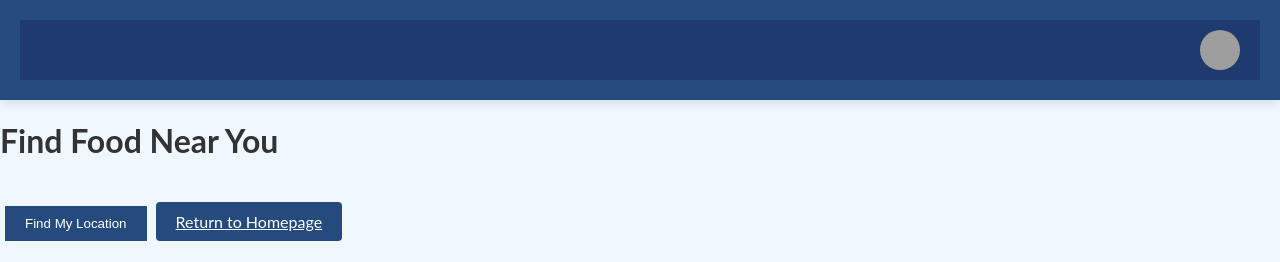
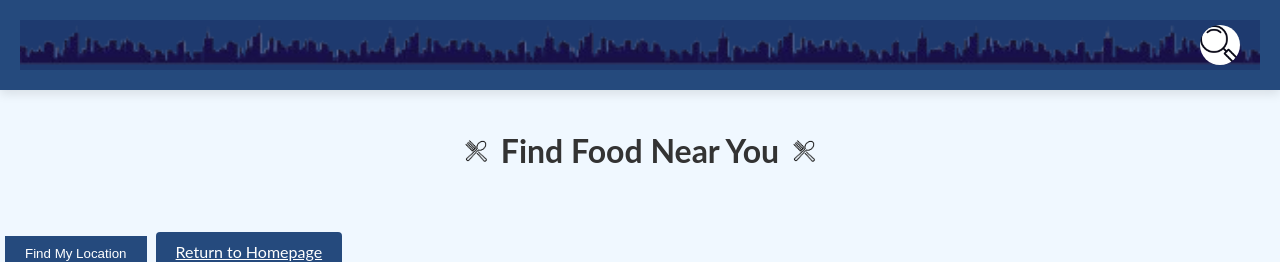
Before and after one commit to liuraymond05/AtlantaFoodFinder, a Django app: template restaurants/templates/restaurants/map.html in a window 1280 px wide. Shown: the top 262 px of the page. Run offline with Django 3.2, Linux system fonts and the light colour scheme; the template is opened without the code that fills it, so the values that code supplies are empty; some libraries are stand-ins or nearby versions; grey boxes are pictures that could not be loaded.

Commit message:
index and map css, favorites functionality, banner update
updated some functionality and css

```diff
--- a/restaurants/static/restaurants/style.css
+++ b/restaurants/static/restaurants/style.css
@@ -275,6 +289,24 @@ footer {
     box-shadow: 0 6px 12px rgba(0, 0, 0, 0.1);
 }
 
+.header-container {
+    display: flex;
+    justify-content: center;
+    align-items: center;
+    margin: 20px 0;
+}
+
+.header-container1 {
+    margin: 0 15px;
+    font-family: 'Lato', sans-serif;
+    font-size: 30px;
+    color: #254a7d;
+}
+
+.utensil-icon {
+    width: 50px;
+    height: auto;
+}
 
 #searchForm {
     margin-bottom: 20px; /* Space between form and the map */
@@ -420,16 +452,33 @@ footer {
 
 /* Banner Styles */
 .banner {
+    background-color: #1e3a6f;
+    background-image: url("ATL.png");
+    background-size: cover;
+    background-position: center;
+    height: 30px;
+    position: relative;
     display: flex;
     justify-content: flex-end;
-    background-color: #1e3a6f;
     padding: 10px;
 }
+
+.banner::after{
+    content: '';
+    position: absolute;
+    top: 0;
+    left: 0;
+    width: 100%;
+    height: 100%;
+    z-index: 1;
+}
+
 
 .profile {
     position: relative;
     display: flex;
     align-items: center;
+    z-index: 2;
 }
 
 .profile-pic {
--- a/restaurants/templates/restaurants/banner.html
+++ b/restaurants/templates/restaurants/banner.html
@@ -3,9 +3,22 @@
 <link rel="stylesheet" href="{% static 'restaurants/style.css' %}?v=1.0">
 <div class="banner">
     <div class="profile">
-        <img src="{% static 'restaurants/images/profile-pic.png' %}" alt="Profile" class="profile-pic">
+        <img src="{% static 'restaurants/magnifying.jpeg' %}" alt="Profile" class="profile-pic">
         <div class="favorites-dropdown">
-            <a href="{% url 'favorite' %}" class="favorites-link">Favorites</a>
+            {% if request.resolver_match.url_name == 'favorite' %}
+                <!-- If on the favorites page, show a back button -->
+                <button onclick= "goBack()" class="back-button">Back</button>
+            {% else %}
+                <!-- If not on the favorites page, show the favorites link -->
+                <a href="{% url 'favorite' %}" class="favorites-link">Favorites</a>
+                <a href="{% url 'logout' %}" class="logout-link">Logout</a>
+            {% endif %}
         </div>
     </div>
 </div>
+
+<script>
+    function goBack() {
+        window.history.back();
+    }
+</script>
--- a/restaurants/templates/restaurants/index.html
+++ b/restaurants/templates/restaurants/index.html
@@ -11,7 +11,9 @@
 <body>
     <header>
         {% include 'restaurants/banner.html' %}
-        <h1>Atlanta Food Finder</h1>
+        <div class="header-container1">
+            <img src="{% static 'restaurants/AFFtt.png' %}" alt="AFF" class="logo">
+        </div>
         <nav>
             <ul>
                 <li><a href="{% url 'login' %}" id="loginLink">User Login</a></li>
@@ -57,6 +59,5 @@
         <p>&copy; 2024 Atlanta Food Finder. All rights reserved.</p>
     </footer>
 
-    <script src="{% static 'restaurants/script.js' %}"></script>
 </body>
 </html>
--- a/restaurants/templates/restaurants/map.html
+++ b/restaurants/templates/restaurants/map.html
@@ -42,7 +42,11 @@
     {% include 'restaurants/banner.html' %}
 </header>
 <body class="bottom-padding">
-    <h1>Find Food Near You</h1>
+    <div class="header-container">
+        <img src="{% static 'restaurants/spoon.png' %}" alt="left" class="utensil-icon">
+        <h1>Find Food Near You</h1>
+        <img src="{% static 'restaurants/spoon.png' %}" alt="left" class="utensil-icon">
+    </div>
 
     <!-- Button to get user's location -->
     <button onclick="getUserLocation()">Find My Location</button>
```
Also changed, not shown: other parts of restaurants/static/restaurants/style.css (+26 -3 lines), db.sqlite3, restaurants/static/restaurants/AFFtt.png (added), restaurants/static/restaurants/ATL.png (added), restaurants/static/restaurants/magnifying.jpeg (added), restaurants/static/restaurants/spoon.png (added).
